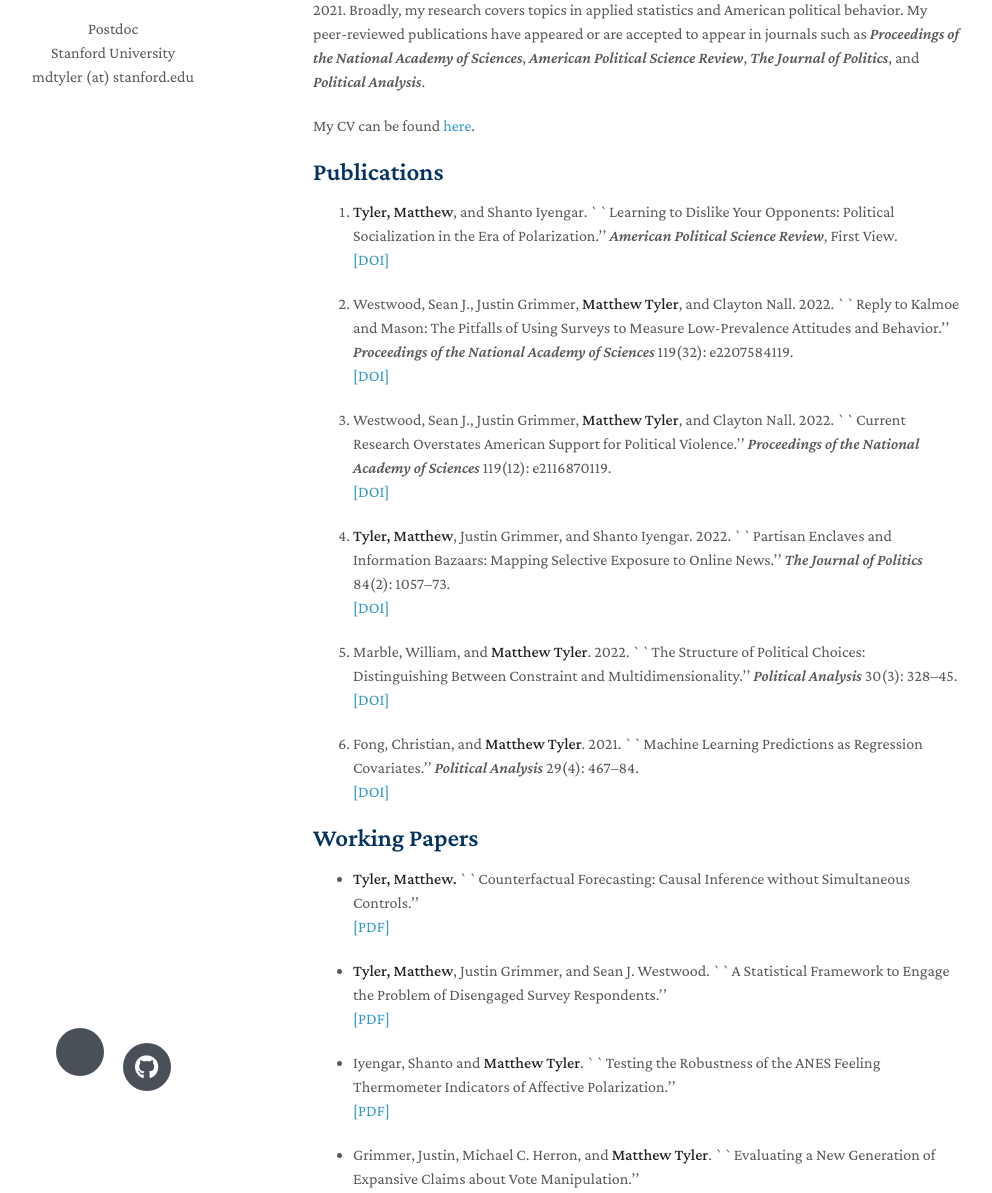
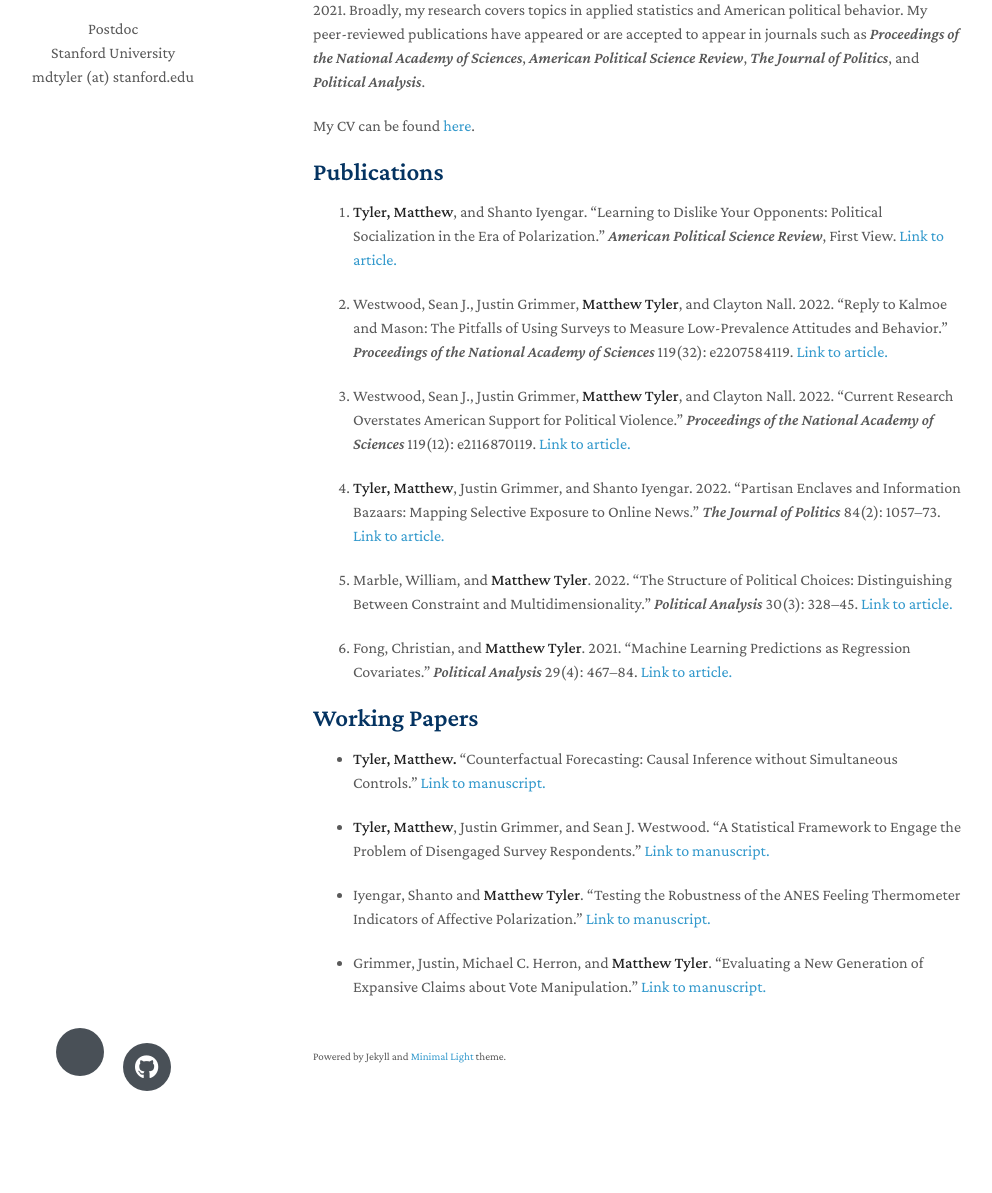
Before and after one commit to matthewtyler/matthewtyler.github.io, a Jekyll site: the page built from index.md, in a window 1280 px wide and 1400 px high. Shown: the part 207-1400 px from the top of the window, without its empty margins (157-1149 px from the left). Built offline with Jekyll 4.4.1, drawn with Linux system fonts in a browser that asks for light colours; nearby versions of some CDN libraries; a style sheet for code colours, icons or effects is not loaded; our own code applies the rules of GitHub Pages for plain Markdown files.

Commit message:
Update index.md

```diff
--- a/index.md
+++ b/index.md
@@ -10,109 +10,26 @@ My CV can be found [here](https://www.dropbox.com/s/sm0pfjekpzdykd7/CV.pdf?dl=0)
 
 ## Publications
 
-6. **Tyler, Matthew**, and Shanto Iyengar. ``Learning to Dislike Your Opponents: Political Socialization in the Era of Polarization.'' *American Political Science Review*, First View.
-<br>
-[[DOI]](https://doi.org/10.1017/S000305542200048X)
+6. **Tyler, Matthew**, and Shanto Iyengar. "Learning to Dislike Your Opponents: Political Socialization in the Era of Polarization." *American Political Science Review*, First View. [Link to article.](https://doi.org/10.1017/S000305542200048X)
 
-5. Westwood, Sean J., Justin Grimmer, **Matthew Tyler**, and Clayton Nall. 2022. ``Reply to Kalmoe and Mason: The Pitfalls of Using Surveys to Measure Low-Prevalence Attitudes and Behavior.'' *Proceedings of the National Academy of Sciences* 119(32): e2207584119.
-<br>
-[[DOI]](https://10.1073/pnas.2207584119)
+5. Westwood, Sean J., Justin Grimmer, **Matthew Tyler**, and Clayton Nall. 2022. "Reply to Kalmoe and Mason: The Pitfalls of Using Surveys to Measure Low-Prevalence Attitudes and Behavior." *Proceedings of the National Academy of Sciences* 119(32): e2207584119. [Link to article.](https://10.1073/pnas.2207584119)
 
-4. Westwood, Sean J., Justin Grimmer, **Matthew Tyler**, and Clayton Nall. 2022. ``Current Research Overstates American Support for Political Violence.'' *Proceedings of the National Academy of Sciences* 119(12): e2116870119.
-<br>
-[[DOI]](https://doi.org/10.1073/pnas.2116870119)
+4. Westwood, Sean J., Justin Grimmer, **Matthew Tyler**, and Clayton Nall. 2022. "Current Research Overstates American Support for Political Violence." *Proceedings of the National Academy of Sciences* 119(12): e2116870119. [Link to article.](https://doi.org/10.1073/pnas.2116870119)
 
-3. **Tyler, Matthew**, Justin Grimmer, and Shanto Iyengar. 2022. ``Partisan Enclaves and Information Bazaars: Mapping Selective Exposure to Online News.'' *The Journal of Politics* 84(2): 1057–73.
-<br>
-[[DOI]](https://doi.org/10.1086/716950)
+3. **Tyler, Matthew**, Justin Grimmer, and Shanto Iyengar. 2022. "Partisan Enclaves and Information Bazaars: Mapping Selective Exposure to Online News." *The Journal of Politics* 84(2): 1057–73. [Link to article.](https://doi.org/10.1086/716950)
 
-2. Marble, William, and **Matthew Tyler**. 2022. ``The Structure of Political Choices: Distinguishing Between Constraint and Multidimensionality.'' *Political Analysis* 30(3): 328–45.
-<br>
-[[DOI]](https://doi.org/10.1017/pan.2021.3)
+2. Marble, William, and **Matthew Tyler**. 2022. "The Structure of Political Choices: Distinguishing Between Constraint and Multidimensionality." *Political Analysis* 30(3): 328–45. [Link to article.](https://doi.org/10.1017/pan.2021.3)
 
-1. Fong, Christian, and **Matthew Tyler**. 2021. ``Machine Learning Predictions as Regression Covariates.'' *Political Analysis* 29(4): 467–84.
-<br>
-[[DOI]](https://doi.org/10.1017/pan.2020.38)
+1. Fong, Christian, and **Matthew Tyler**. 2021. "Machine Learning Predictions as Regression Covariates." *Political Analysis* 29(4): 467–84. [Link to article.](https://doi.org/10.1017/pan.2020.38)
 
-
-<!-- 5. **[Learning to Dislike Your Opponents: Political Socialization in the Era of Polarization][5]**
-  <br>
-  with Shanto Iyengar.
-  <br>
-  *Forthcoming, American Political Science Review*
-
-4. **[Current Research Overstates American Support for Political Violence][10]**
-  <br>
-  with Sean Westwood, Justin Grimmer, and Clayton Nall
-  <br>
-  *2022, Proceedings of the National Academy of Sciences*
-  <br>
-  - See also **[Reply to Kalmoe and Mason: The pitfalls of using surveys to measure low-prevalence attitudes and behavior][9]** with Sean Westwood, Justin Grimmer, and Clayton Nall. *2022, Proceedings of the National Academy of Sciences*
-
-3. **[Partisan Enclaves and Information Bazaars: Mapping Selective Exposure to Online News][2]**
-  <br>
-  with Justin Grimmer and Shanto Iyengar
-  <br>
-  *2022, The Journal of Politics*
-
-
-2. **[The Structure of Political Choices: Distinguishing Between Constraint and Multidimensionality][3]**
-  <br>
-  with William Marble
-  <br>
-  *2022, Political Analysis*
-
-1. **[Machine Learning Predictions as Regression Covariates][4]**
-  <br>
-  with Christian Fong
-  <br>
-  *2021, Political Analysis* -->
 
 
 ## Working Papers
 
-* **Tyler, Matthew.** ``Counterfactual Forecasting: Causal Inference without Simultaneous Controls.''
-<br>
-[[PDF]](https://www.dropbox.com/s/bux4klf66dh66qg/FSControls.pdf?dl=0)
+* **Tyler, Matthew.** "Counterfactual Forecasting: Causal Inference without Simultaneous Controls." [Link to manuscript.](https://www.dropbox.com/s/bux4klf66dh66qg/FSControls.pdf?dl=0)
 
-* **Tyler, Matthew**, Justin Grimmer, and Sean J. Westwood. ``A Statistical Framework to Engage the Problem of Disengaged Survey Respondents.''
-<br>
-[[PDF]](https://www.dropbox.com/s/m86g05zl57g36an/The_Dangers_of_Disengaged_Respondents.pdf?dl=0)
+* **Tyler, Matthew**, Justin Grimmer, and Sean J. Westwood. "A Statistical Framework to Engage the Problem of Disengaged Survey Respondents." [Link to manuscript.](https://www.dropbox.com/s/m86g05zl57g36an/The_Dangers_of_Disengaged_Respondents.pdf?dl=0)
 
-* Iyengar, Shanto and **Matthew Tyler**. ``Testing the Robustness of the ANES Feeling Thermometer Indicators of Affective Polarization.''
-<br>
-[[PDF]](https://www.dropbox.com/s/0pckb5wjrxcjbs4/Robustness_of_Increasing_Affective_Polarization.pdf?dl=0)
+* Iyengar, Shanto and **Matthew Tyler**. "Testing the Robustness of the ANES Feeling Thermometer Indicators of Affective Polarization." [Link to manuscript.](https://www.dropbox.com/s/0pckb5wjrxcjbs4/Robustness_of_Increasing_Affective_Polarization.pdf?dl=0)
 
-* Grimmer, Justin, Michael C. Herron, and **Matthew Tyler**. ``Evaluating a New Generation of Expansive Claims about Vote Manipulation.''
-<br>
-[[PDF]](https://www.dropbox.com/s/92lp1gmqw2pei8m/Expansive.pdf?dl=0)
-
-<!-- * **[Counterfactual Forecasting: Causal Inference without Simultaneous Controls][6]**
-
-* **[Evaluating a New Generation of Expansive Claims about Vote Manipulation][13]**
-  <br>
-  with Justin Grimmer, Michael C. Herron
-
-* **[A Statistical Framework to Engage the Problem of Disengaged Survey Respondents][8]**
-  <br>
-  with Justin Grimmer, Sean Westwood
-
-* **[Testing the Robustness of the ANES Feeling Thermometer Indicators of Affective Polarization][11]**
-  <br>
-  with Shanto Iyengar -->
-
-<!-- * **[Getting More out of Human Coders with Statistical Models][12]** -->
-
-<!-- [1]: https://osf.io/a8m3n/
-[2]: https://doi.org/10.1086/716950
-[3]: https://www.doi.org/10.1017/pan.2021.3
-[4]: https://doi.org/10.1017/pan.2020.38
-[5]: https://www.doi.org/10.1017/S000305542200048X
-[6]: https://www.dropbox.com/s/bux4klf66dh66qg/FSControls.pdf?dl=0
-[7]: https://www.dropbox.com/s/lraimdktckkiwvj/Getting_More_out_of_Human_Coders_with_Statistical_Models.pdf?dl=0
-[8]: https://www.dropbox.com/s/m86g05zl57g36an/The_Dangers_of_Disengaged_Respondents.pdf?dl=0
-[9]: https://doi.org/10.1073/pnas.2207584119
-[10]: https://www.pnas.org/doi/full/10.1073/pnas.2116870119
-[11]: https://www.dropbox.com/s/0pckb5wjrxcjbs4/Robustness_of_Increasing_Affective_Polarization.pdf?dl=0
-[12]: https://www.dropbox.com/s/lraimdktckkiwvj/Getting_More_out_of_Human_Coders_with_Statistical_Models.pdf?dl=0
-[13]: https://www.dropbox.com/s/92lp1gmqw2pei8m/Expansive.pdf?dl=0 -->
+* Grimmer, Justin, Michael C. Herron, and **Matthew Tyler**. "Evaluating a New Generation of Expansive Claims about Vote Manipulation." [Link to manuscript.](https://www.dropbox.com/s/92lp1gmqw2pei8m/Expansive.pdf?dl=0)
```
